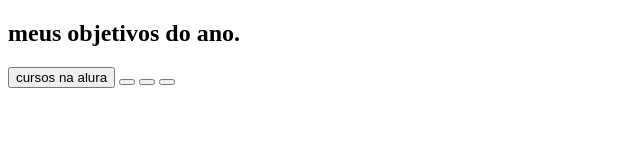
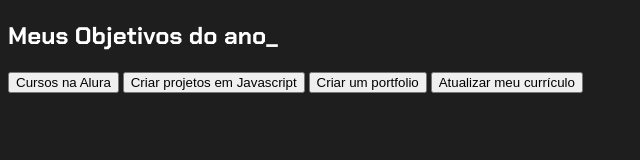
Before and after one commit to 121220072018a2304/aula22, a plain HTML site: page index.html in a window 1280 px wide. Shown: the whole page, without its empty margins (0-640 px from the left). Drawn offline with Linux system fonts and the light colour scheme.

Commit message:
Add files via upload

```diff
--- a/index.html
+++ b/index.html
@@ -1,19 +1,22 @@
 <!DOCTYPE html>
-<html lang="pt br">
+<html lang="pt-br">
+
 <head>
     <meta charset="UTF-8">
     <meta name="viewport" content="width=device-width, initial-scale=1.0">
-    <title>meus objetivos do ano</title>
+    <title>Meus objetivos do ano</title>
+    <link rel="stylesheet" href="style.css">
 </head>
+
 <body>
-    <section class="conteudo-principal"></section>
-    <h2 class="titulo-principal">meus objetivos do ano.</h2>
-    <div class="botoe"></div>
-    <div class="botoes">
-        <button class="botoes">cursos na alura</button>
-        <button class="botoes"></button>
-        <button class="botoes"></button>
-        <button class="botoes"></button>
-    </div>
+    <section class="conteudo-principal">
+        <h2 class="titulo-principal">Meus Objetivos do ano<span>_</span></h2>
+        <div class="botoes">
+            <button class="botao">Cursos na Alura</button>
+            <button class="botao">Criar projetos em Javascript</button>
+            <button class="botao">Criar um portfolio</button>
+            <button class="botao">Atualizar meu currículo</button>
+        </div>
+    </section>
 </body>
 </html>
--- a/style.css
+++ b/style.css
@@ -0,0 +1,16 @@
+@import url('https://fonts.googleapis.com/css2?family=Chakra+Petch:wght@400;700&display=swap');
+
+:root {
+    --cor-de-fundo: #1E1E1E;
+    --verde: #6FFF57;
+    --branco: #FFFFFF;
+    --botao-ativo: #3A375E;
+    --botao-inativo: rgba(58, 55, 94, 0.5);
+    --texto-fundo: rgba(58, 55, 94, 0.3);
+}
+
+body {
+    background-color: var(--cor-de-fundo);
+    color: var(--branco);
+    font-family: 'Chakra Petch', sans-serif;
+}
```
Also changed, not shown: 1 other file.
